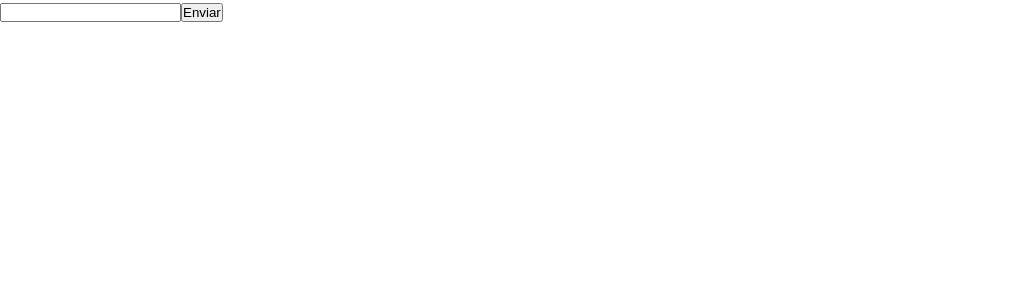
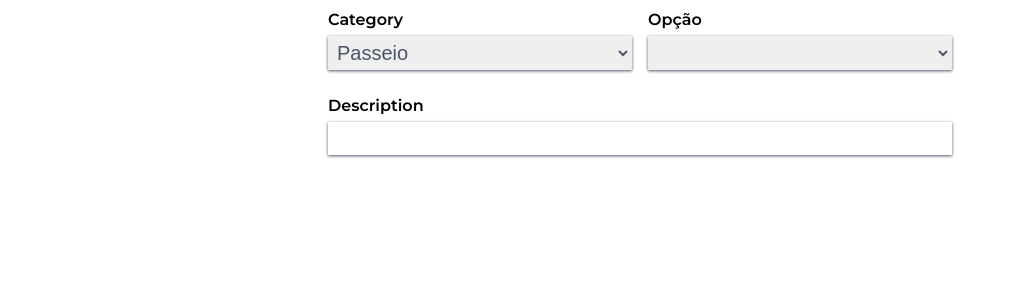
Before and after one commit to ThiagoLG/todo-list-v2, a React (Vite) app: page / in a window 1280 px wide. Shown: the top 300 px of the page, without its empty margins (0-1017 px from the left). Built offline with nearby package versions, Linux system fonts and the light colour scheme.

Commit message:
created component to Form + basic styles

```diff
--- /dev/null
+++ b/src/pages/Home/TaskForm/index.tsx
@@ -0,0 +1,40 @@
+import { useState } from 'react'
+import { FormGroup, TaskFormContainer } from './styles'
+
+export function TaskForm() {
+  const [category, setCategory] = useState('Comer')
+
+  const categories = ['Passeio', 'Comida']
+  const subCategories = {
+    Passeio: ['Cultural', 'Natureza'],
+    Comida: ['Fast Food', 'Restaurante', 'Típico'],
+  }
+
+  return (
+    <div className="formContainer">
+      <TaskFormContainer>
+        <div className="row">
+          <FormGroup size={5}>
+            <label htmlFor="title">Category</label>
+            <select value={category}>
+              {categories.map((category) => (
+                <option key={category}>{category}</option>
+              ))}
+            </select>
+          </FormGroup>
+          <FormGroup size={5}>
+            <label htmlFor="">Opção</label>
+            <select></select>
+          </FormGroup>
+        </div>
+
+        <div className="row">
+          <FormGroup size={10}>
+            <label htmlFor="title">Description</label>
+            <input type="text" name="description" />
+          </FormGroup>
+        </div>
+      </TaskFormContainer>
+    </div>
+  )
+}
--- /dev/null
+++ b/src/pages/Home/TaskForm/styles.ts
@@ -0,0 +1,63 @@
+import styled from 'styled-components'
+
+// Component Properties
+const FORM_GROUP_SIZE = {
+  1: '10%',
+  2: '20%',
+  3: '30%',
+  4: '40%',
+  5: '50%',
+  6: '60%',
+  7: '70%',
+  8: '80%',
+  9: '90%',
+  10: '100%',
+} as const
+
+interface TaskFormProps {
+  size: keyof typeof FORM_GROUP_SIZE
+}
+
+// Component Styling
+export const TaskFormContainer = styled.form`
+  display: flex;
+  flex-direction: column;
+  width: 40rem;
+  gap: 0.5rem;
+  margin: auto;
+
+  .row {
+    display: flex;
+    flex-direction: row;
+    flex-wrap: wrap;
+  }
+`
+
+export const FormGroup = styled.div<TaskFormProps>`
+  display: flex;
+  flex-direction: column;
+  gap: 0.25rem;
+  margin: auto;
+  width: ${(props) => FORM_GROUP_SIZE[props.size]};
+  padding: 0.5rem;
+
+  label {
+    font-weight: 600;
+  }
+  input,
+  select {
+    font-size: 1.25rem;
+    padding: 0.25rem;
+    /* border-radius: 0.25rem; */
+    border: 1px solid #ccc;
+    color: ${(props) => props.theme['gray-700']};
+    box-shadow: 0px 1px 3px ${(props) => props.theme['prirmary-color']};
+    border-color: transparent transparent
+      ${(props) => props.theme['prirmary-color']} transparent;
+
+    &:focus,
+    &:focus-visible {
+      outline: 0;
+    }
+  }
+`
--- a/src/pages/Home/index.tsx
+++ b/src/pages/Home/index.tsx
@@ -1,12 +1,10 @@
 import { HomeContainer } from './styles'
+import { TaskForm } from './TaskForm'
 
 export function Home() {
   return (
     <HomeContainer>
-      <form>
-        <input type="text" />
-        <button type="submit">Enviar</button>
-      </form>
+      <TaskForm />
     </HomeContainer>
   )
 }
--- a/src/pages/Home/styles.ts
+++ b/src/pages/Home/styles.ts
@@ -1,3 +1,10 @@
 import styled from 'styled-components'
 // export const HomeContainer
-export const HomeContainer = styled.main``
+export const HomeContainer = styled.main`
+  /* .formContainer {
+    display: flex;
+    flex-direction: column;
+    gap: 1rem;
+    padding: 2rem;
+  } */
+`
--- a/src/styles/themes/default.ts
+++ b/src/styles/themes/default.ts
@@ -8,4 +8,10 @@ export const defaultTheme = {
   'gray-700': '#4a5568',
   'gray-800': '#2d3748',
   'gray-900': '#1a202c',
+
+  'primary-color': '#046865',
+  secondary: '#EF476F',
+  daatk: '#242325',
+  light: '#B8F2E6',
+  white: '#fff',
 }
```
